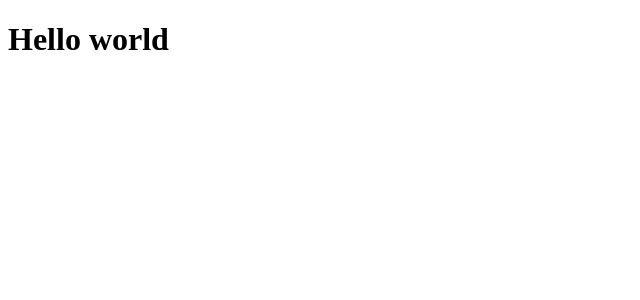
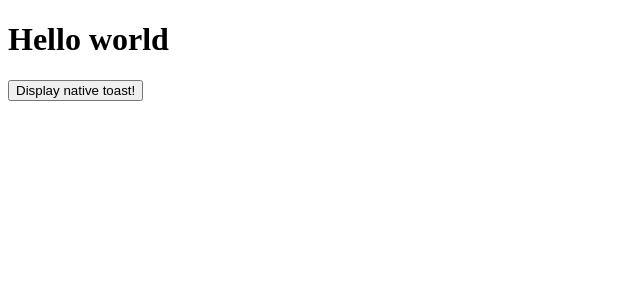
Before and after one commit to flogy/gatsby-starter-capacitor, a Gatsby app: page / in a window 1280 px wide. Shown: the top 300 px of the page, without its empty margins (0-640 px from the left). Built offline with nearby package versions, Linux system fonts and the light colour scheme.

Commit message:
use Capacitor native API

```diff
--- a/src/pages/index.tsx
+++ b/src/pages/index.tsx
@@ -1,3 +1,17 @@
 import React from "react";
+import { Plugins } from "@capacitor/core";
 
-export default () => <h1>Hello world</h1>;
+export default () => {
+  const displayNativeToast = async () => {
+    await Plugins.Toast.show({
+      text: "Hello world",
+    });
+  };
+
+  return (
+    <>
+      <h1>Hello world</h1>
+      <button onClick={displayNativeToast}>Display native toast!</button>
+    </>
+  );
+};
```
